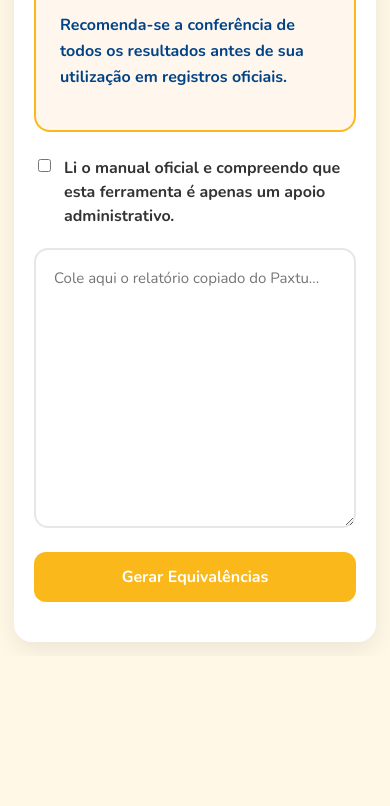
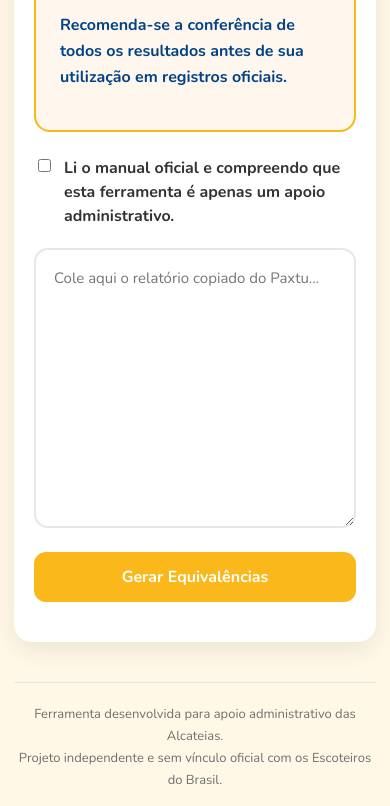
Before and after one commit to akl323rs/conversor-lobinho, a plain HTML site: page index.html in a window 390 px wide. Shown: the part 1726-2532 px from the top of the page. Before the commit the page ends 2382 px from the top, so only its background shows below. Drawn offline with nearby package versions, Linux system fonts and the light colour scheme.

Commit message:
Add files via upload

```diff
--- a/index.html
+++ b/index.html
@@ -204,6 +204,14 @@
 
   </div>
 
+<footer class="footer">
+
+  Ferramenta desenvolvida para apoio administrativo das Alcateias.
+  <br>
+  Projeto independente e sem vínculo oficial com os Escoteiros do Brasil.
+
+</footer>
+
   <script src="script.js"></script>
 
 </body>
--- a/style.css
+++ b/style.css
@@ -186,4 +186,14 @@ strong {
     width: 100%;
   }
 
+.footer {
+  margin-top: 40px;
+  padding-top: 20px;
+  border-top: 1px solid #e5e7eb;
+  text-align: center;
+  font-size: 13px;
+  color: #6F6F6E;
+  line-height: 1.7;
 }
+
+}
```
